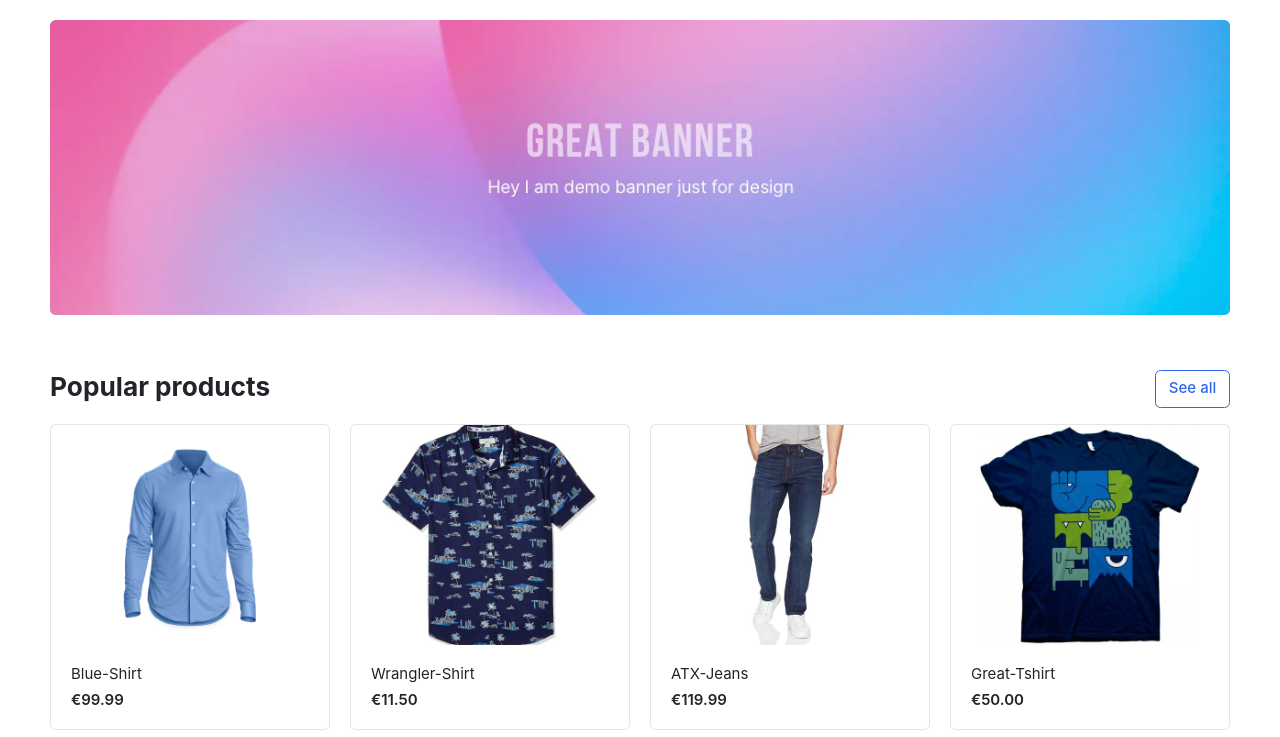
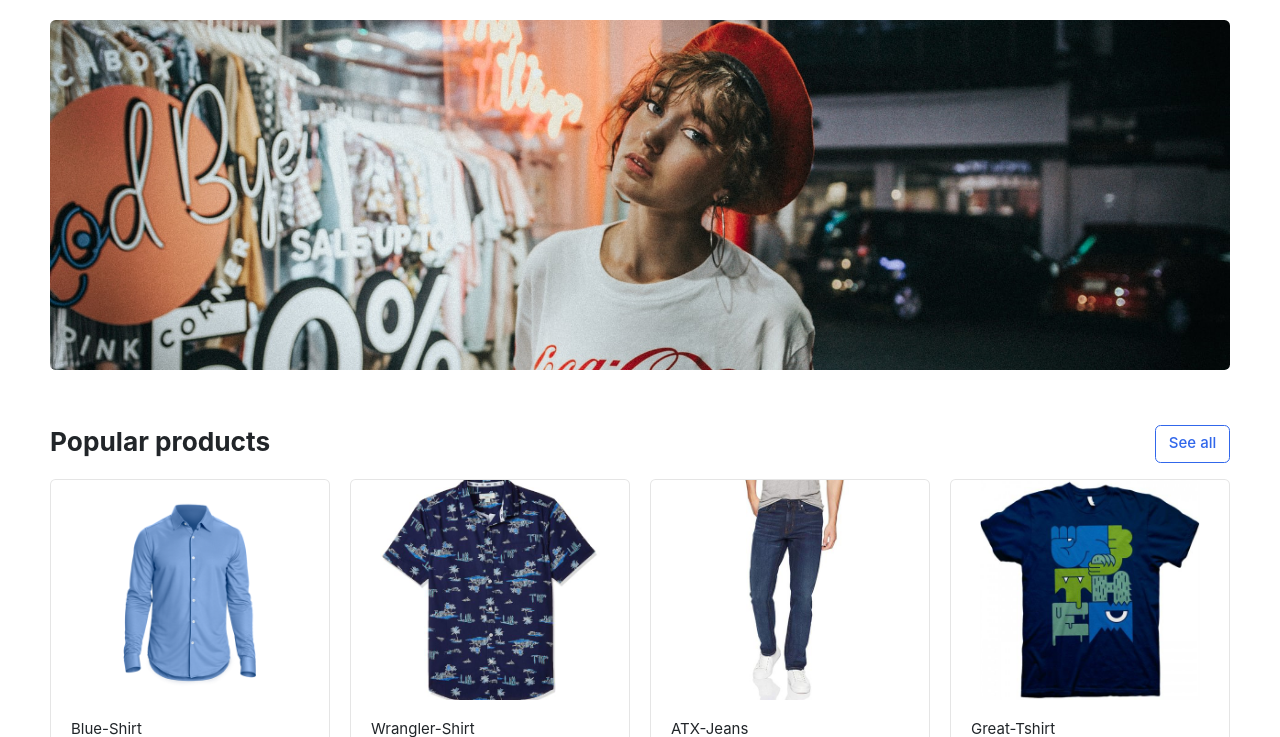
Before and after one commit to Brianconn71/GreatKart, a Django app: page / in a window 1280 px wide. Shown: the part 118-855 px from the top of the page. Run offline with Django 3.2, Linux system fonts and the light colour scheme; data comes from the database, SQL or seed files in the repository; some libraries are stand-ins or nearby versions; some web fonts are replaced.

Commit message:
add: added out of stock button and new banner image

```diff
--- /dev/null
+++ b/static/css/style.css
@@ -0,0 +1,5 @@
+.img-myway{
+    height: 350px !important;
+    width: 100% !important;
+    object-fit: cover !important;
+}
--- a/templates/base.html
+++ b/templates/base.html
@@ -24,6 +24,7 @@
 <!-- custom style -->
 <link href="{% static 'css/ui.css' %}" rel="stylesheet" type="text/css"/>
 <link href="{% static 'css/responsive.css' %}" rel="stylesheet" media="only screen and (max-width: 1200px)" />
+<link rel="stylesheet" href="{% static 'css/style.css' %}">
 
 <!-- custom javascript -->
 <script src="{% static 'js/script.js' %}" type="text/javascript"></script>
--- a/templates/home.html
+++ b/templates/home.html
@@ -8,7 +8,7 @@
 <div class="container">
 
 <div class="intro-banner-wrap">
-	<img src="{% static 'images/banners/1.jpg' %}" class="img-fluid rounded">
+	<img src="{% static 'images/banners/banner.jpg' %}" class="img-myway rounded">
 </div>
 
 </div> <!-- container //  -->
@@ -20,7 +20,7 @@
 <div class="container">
 
 <header class="section-heading">
-	<a href="./store.html" class="btn btn-outline-primary float-right">See all</a>
+	<a href="{% url 'store' %}" class="btn btn-outline-primary float-right">See all</a>
 	<h3 class="section-title">Popular products</h3>
 </header><!-- sect-heading -->
 
--- a/templates/store/product_detail.html
+++ b/templates/store/product_detail.html
@@ -69,7 +69,11 @@
             </div>
         </div> <!-- row.// -->
         <hr>
-        <a href="./product-detail.html" class="btn  btn-primary"> <span class="text">Add to cart</span> <i class="fas fa-shopping-cart"></i>  </a>
+        {% if single_product.stock <= 0 %}
+          <h5 class="text-danger">Not in stock</h5>
+        {% else %}
+          <a href="./product-detail.html" class="btn  btn-primary"> <span class="text">Add to cart</span> <i class="fas fa-shopping-cart"></i>  </a>
+        {% endif %}
     </article> <!-- product-info-aside .// -->
             </main> <!-- col.// -->
         </div> <!-- row.// -->
--- a/templates/store/store.html
+++ b/templates/store/store.html
@@ -131,12 +131,12 @@
 		<figure class="card card-product-grid">
 			<div class="img-wrap">
 
-				<img src="{{ product.images.url }}">
+				<a href="{{ product.get_url }}"><img src="{{ product.images.url }}"></a>
 
 			</div> <!-- img-wrap.// -->
 			<figcaption class="info-wrap">
 				<div class="fix-height">
-					<a href="./product-detail.html" class="title">{{ product.product_name }}</a>
+					<a href="{{ product.get_url }}" class="title">{{ product.product_name }}</a>
 					<div class="price-wrap mt-2">
 						<span class="price">€{{ product.price }}</span>
 					</div> <!-- price-wrap.// -->
```
Also changed, not shown: greatkart/static/images/banners/banner.jpg (added), static/css/bootstrap.css.
